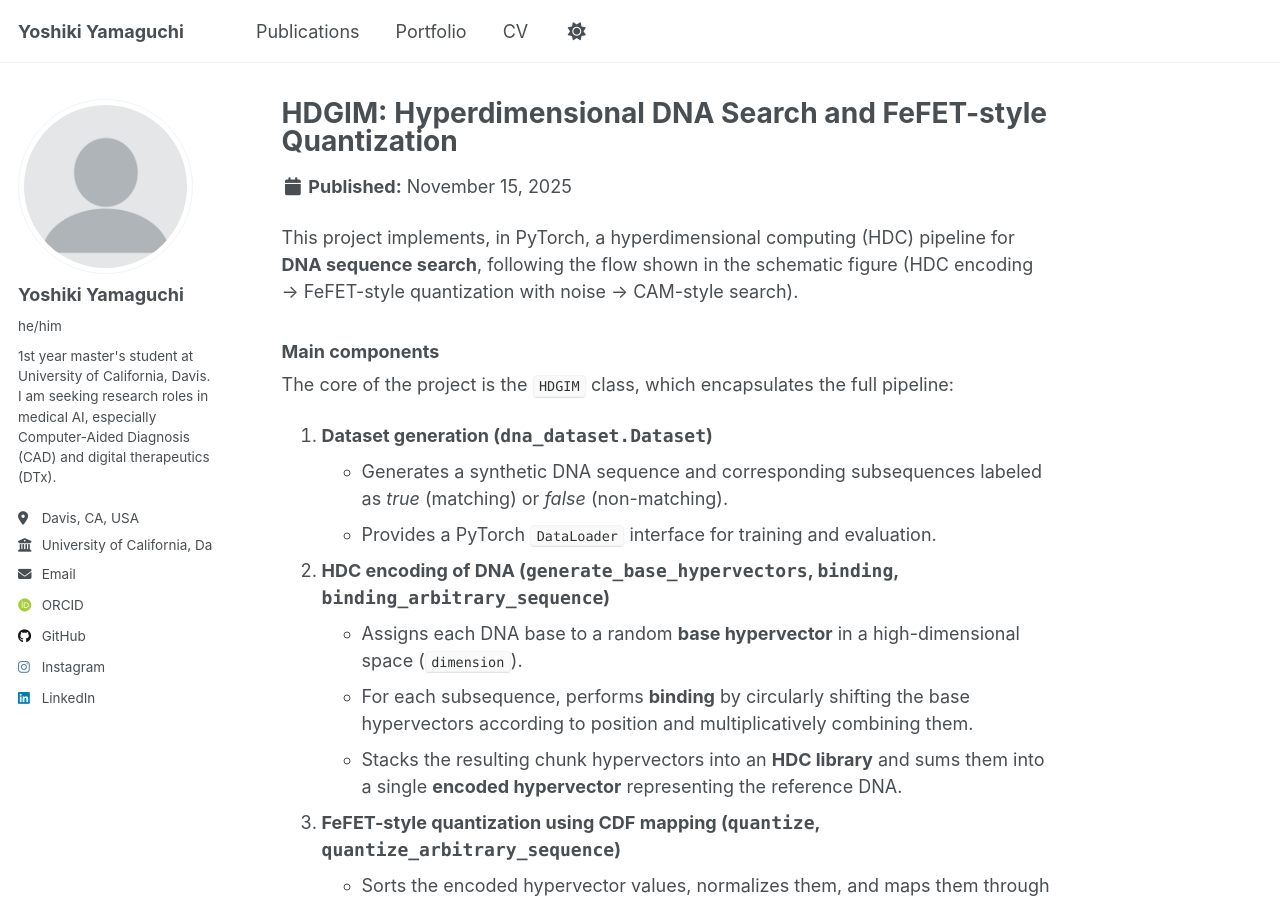
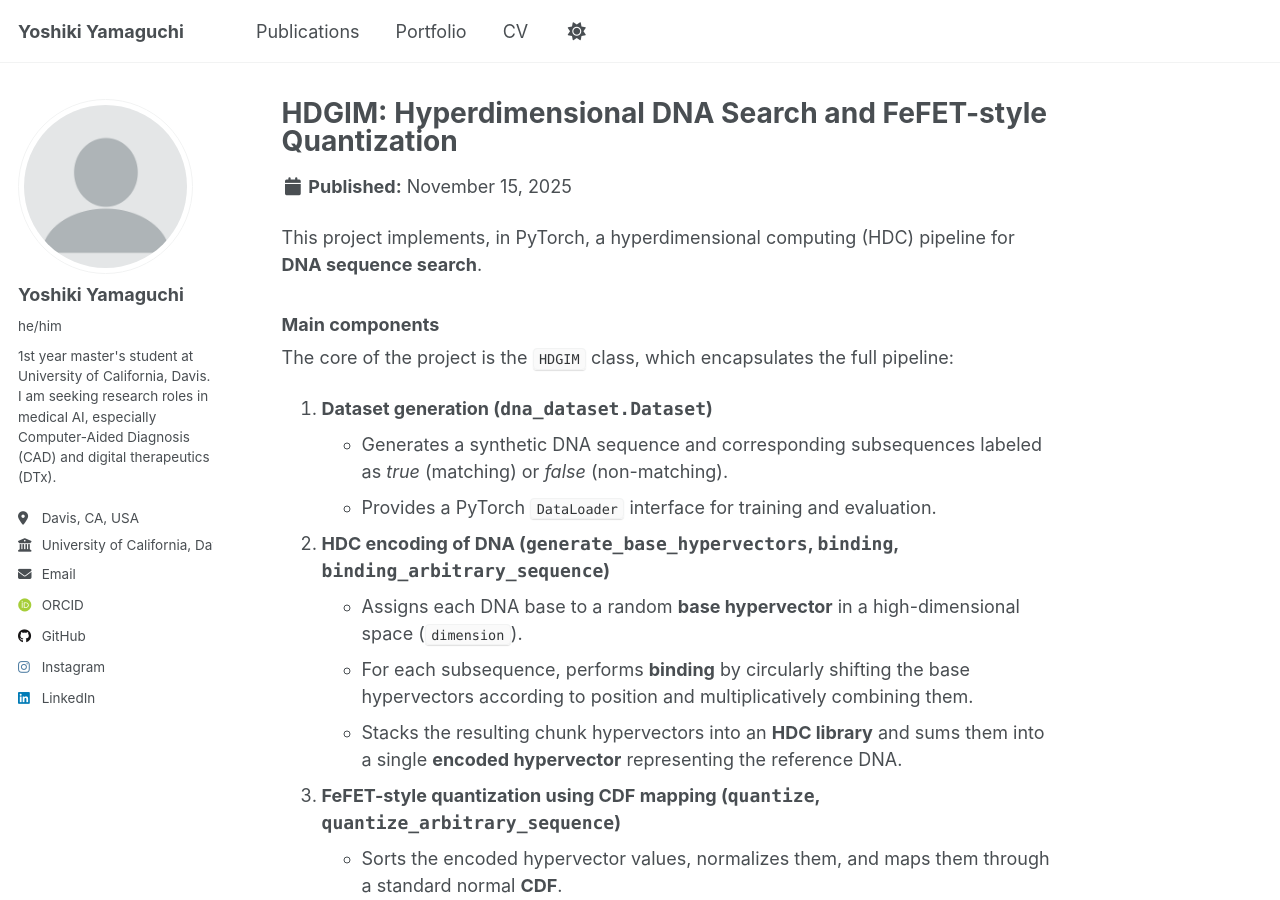
Before and after one commit to Yoshiki0319/Yoshiki0319.github.io, a Jekyll site: the page built from _portfolio/hdgim.md, in a window 1280 px wide and 900 px high. Built offline with Jekyll 4.4.1, drawn with Linux system fonts in a browser that asks for light colours; some web fonts are replaced; a script that is not in the unit is left out.

Commit message:
Refine project description in hdgim.md
Removed redundant explanation from project description.

```diff
--- a/_portfolio/hdgim.md
+++ b/_portfolio/hdgim.md
@@ -4,7 +4,7 @@ excerpt: "Implementation of a hyperdimensional DNA search pipeline with encoding
 collection: portfolio
 ---
 
-This project implements, in PyTorch, a hyperdimensional computing (HDC) pipeline for **DNA sequence search**, following the flow shown in the schematic figure (HDC encoding → FeFET-style quantization with noise → CAM-style search).
+This project implements, in PyTorch, a hyperdimensional computing (HDC) pipeline for **DNA sequence search**.
 
 ### Main components
 
```
